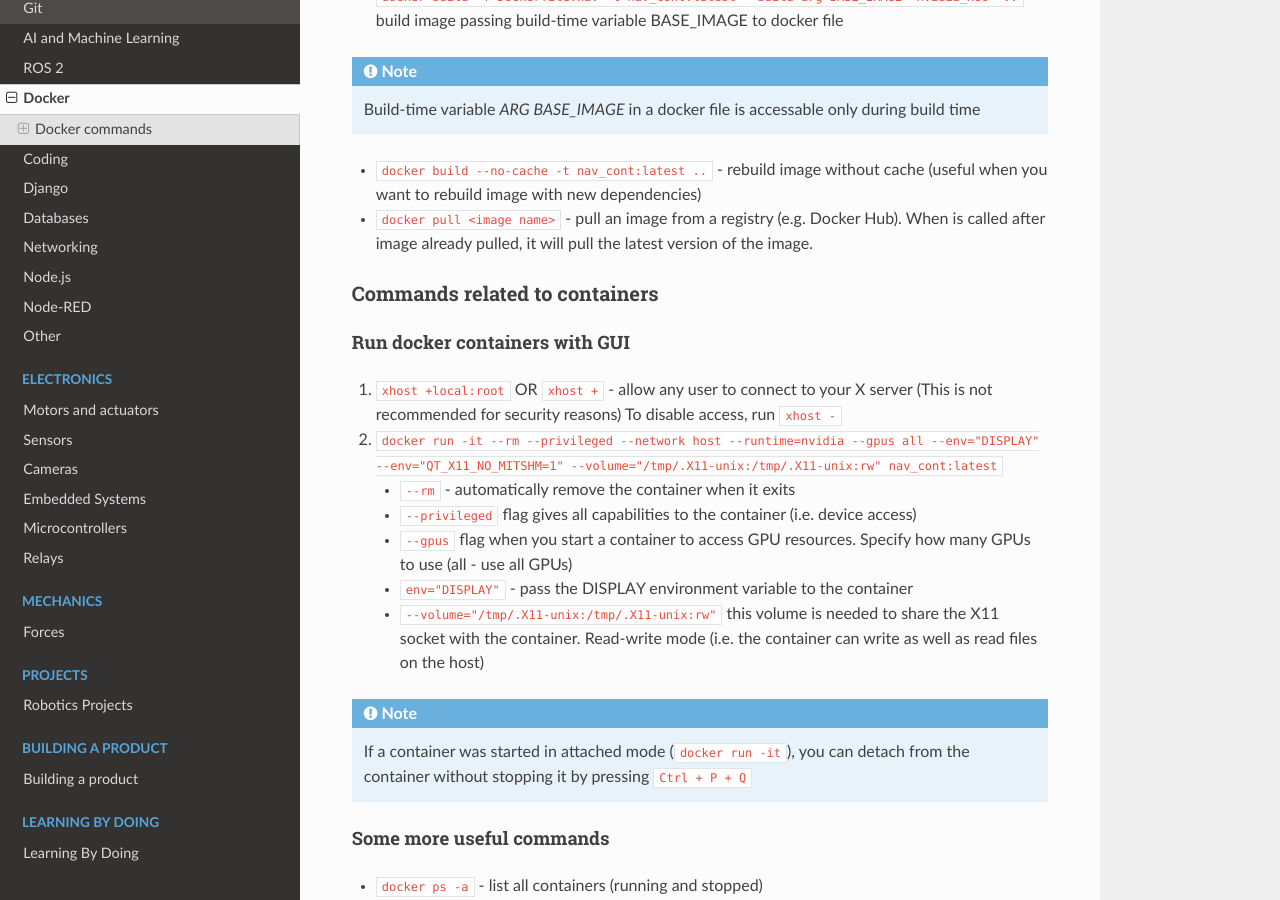
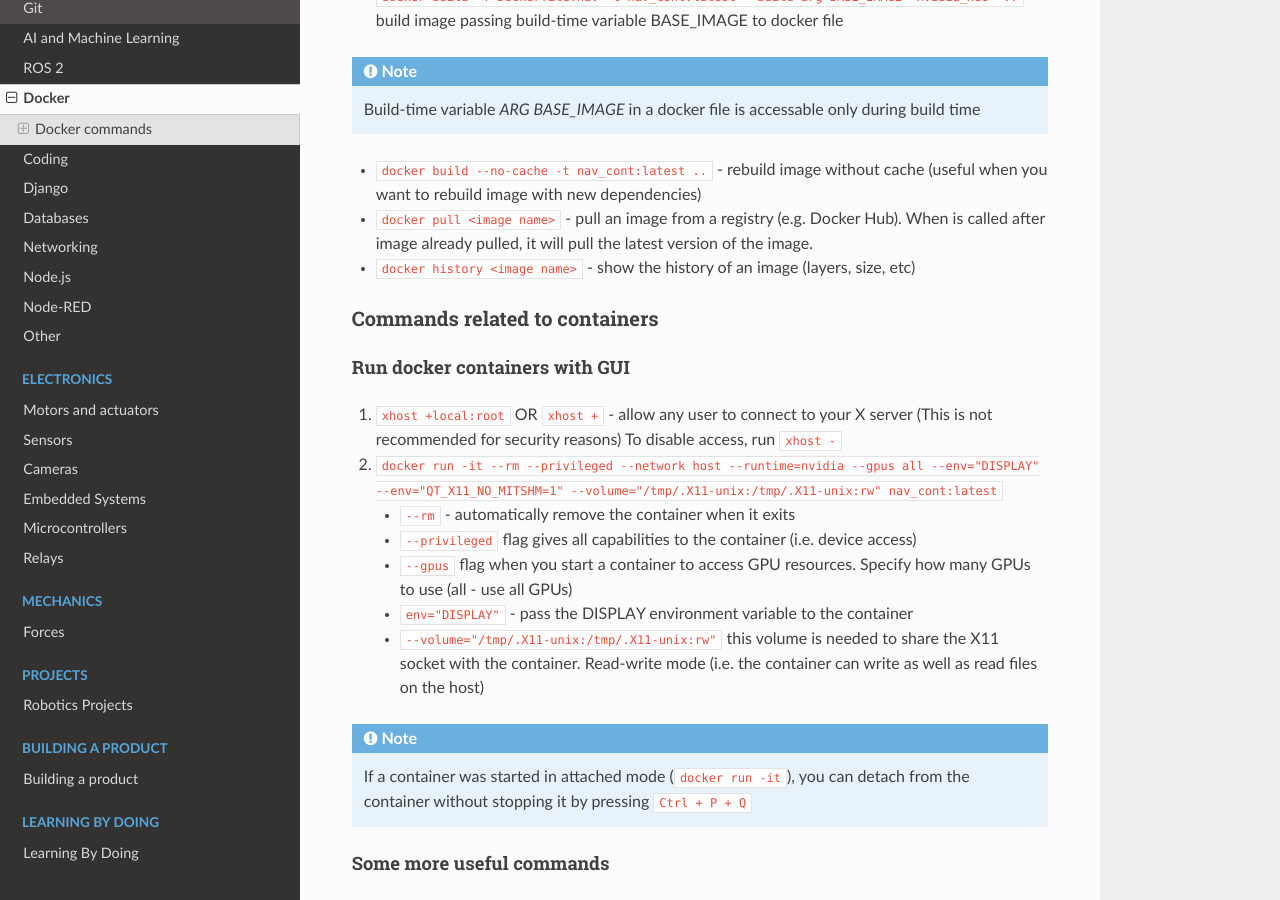
Before and after one commit to jevgenik/manuals, a Sphinx documentation site: the page built from source/files/software/docker.rst, in a window 1280 px wide and 900 px high, scrolled down 1177 px. Built offline with Sphinx 7.4.7 and the Read the Docs theme 2.0.0, drawn with Linux system fonts in a browser that asks for light colours.

Commit message:
docker history

```diff
--- a/source/files/software/docker.rst
+++ b/source/files/software/docker.rst
@@ -28,6 +28,8 @@ Commands related to images
 * ``docker build --no-cache -t nav_cont:latest ..`` - rebuild image without cache (useful when you want to rebuild image with new dependencies)
 
 * ``docker pull <image name>`` - pull an image from a registry (e.g. Docker Hub). When is called after image already pulled, it will pull the latest version of the image.
+
+* ``docker history <image name>`` - show the history of an image (layers, size, etc)
 
 
 Commands related to containers
```
